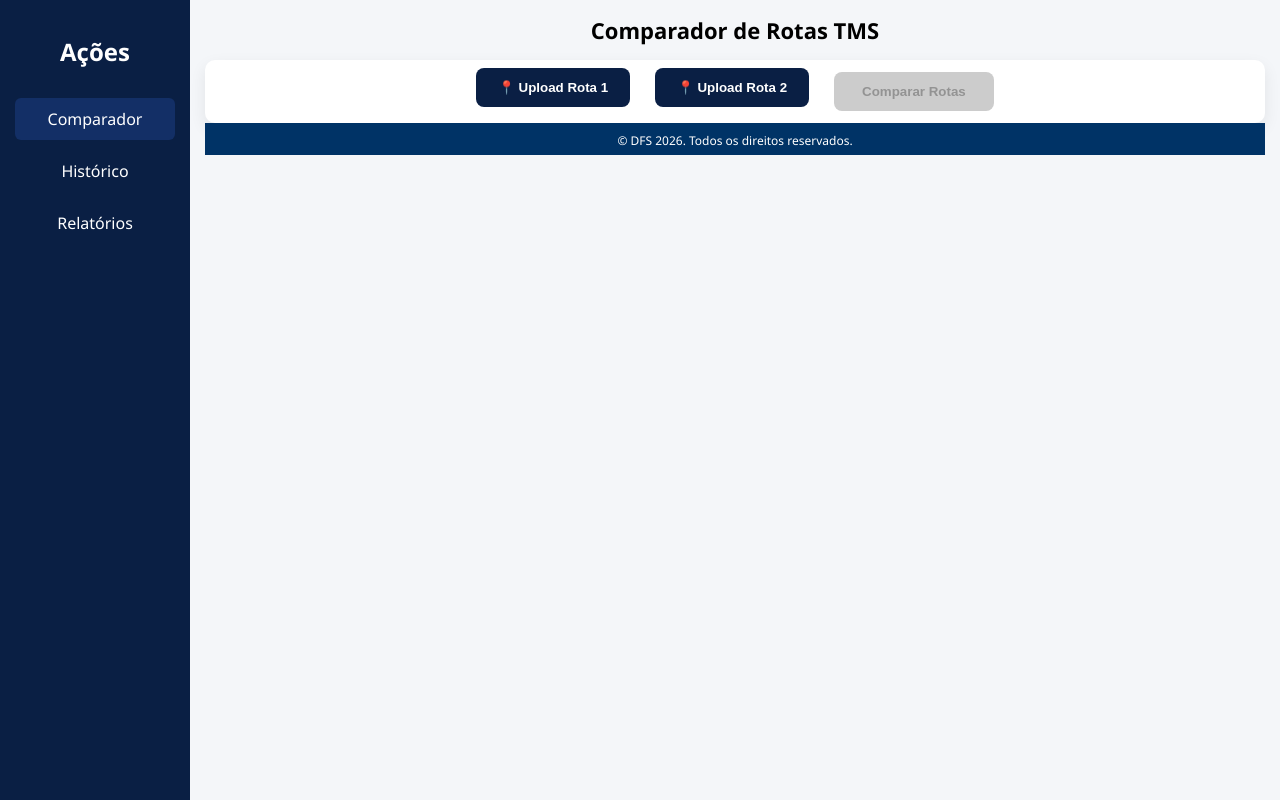
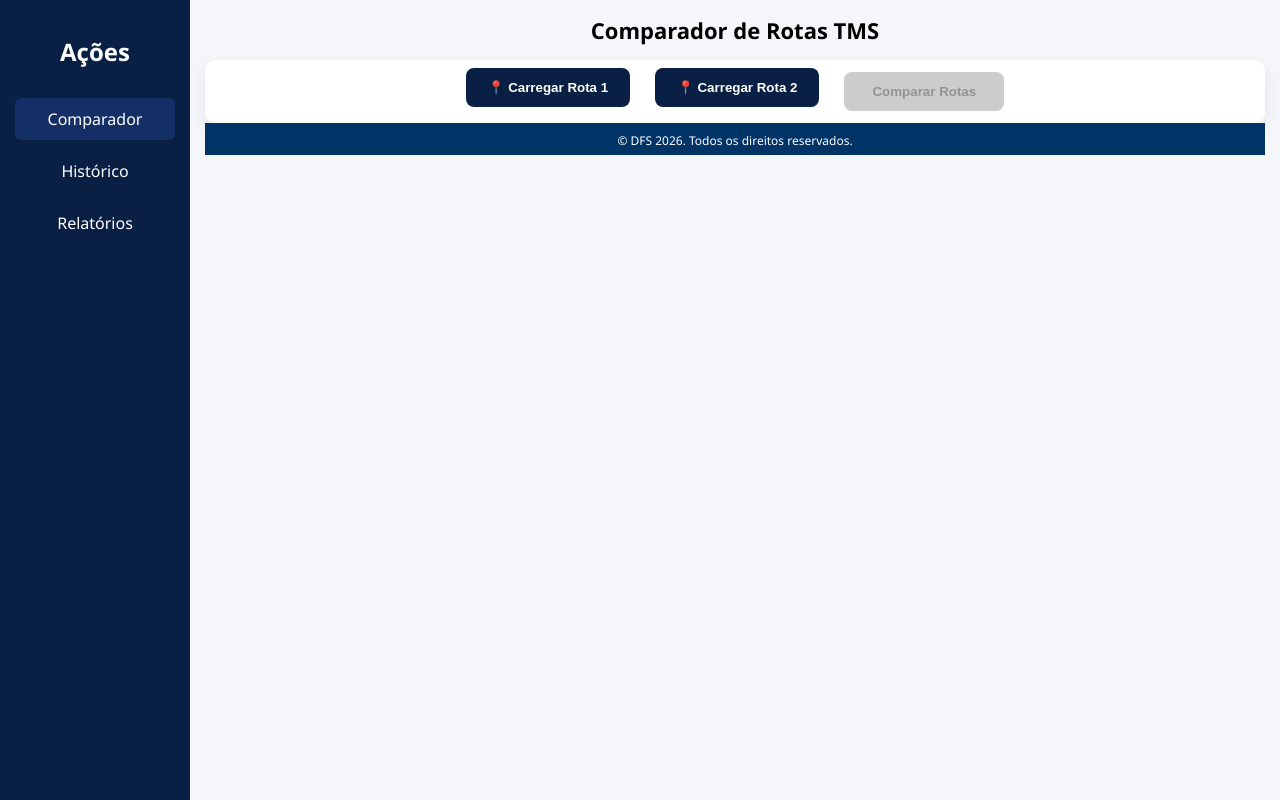
Before and after one commit to Dougas85/route, a Flask app: page / in a window 1280 px wide. Run offline with Flask 3, Linux system fonts and the light colour scheme.

Commit message:
Update index.html

```diff
--- a/templates/index.html
+++ b/templates/index.html
@@ -31,7 +31,7 @@
             <div class="upload-group">
                 <input type="file" name="rota1" id="rota1" accept=".kmz" hidden>
                 <button type="button" class="upload-btn" id="btn1">
-                    📍 Upload Rota 1
+                    📍 Carregar Rota 1
                 </button>
                 <div id="file-name1" class="file-name"></div>
             </div>
@@ -39,7 +39,7 @@
             <div class="upload-group">
                 <input type="file" name="rota2" id="rota2" accept=".kmz" hidden>
                 <button type="button" class="upload-btn" id="btn2">
-                    📍 Upload Rota 2
+                    📍 Carregar Rota 2
                 </button>
                 <div id="file-name2" class="file-name"></div>
             </div>
```
